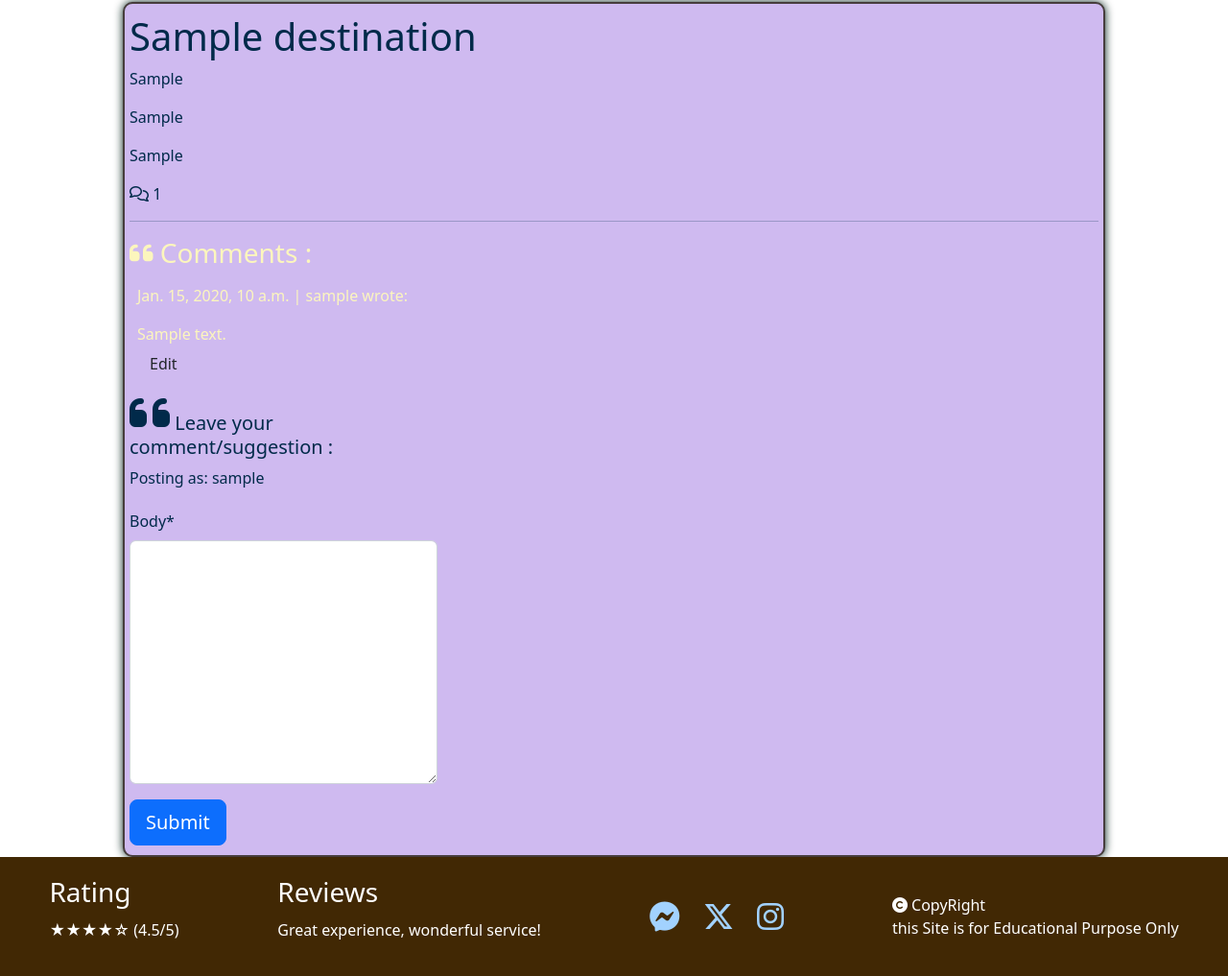
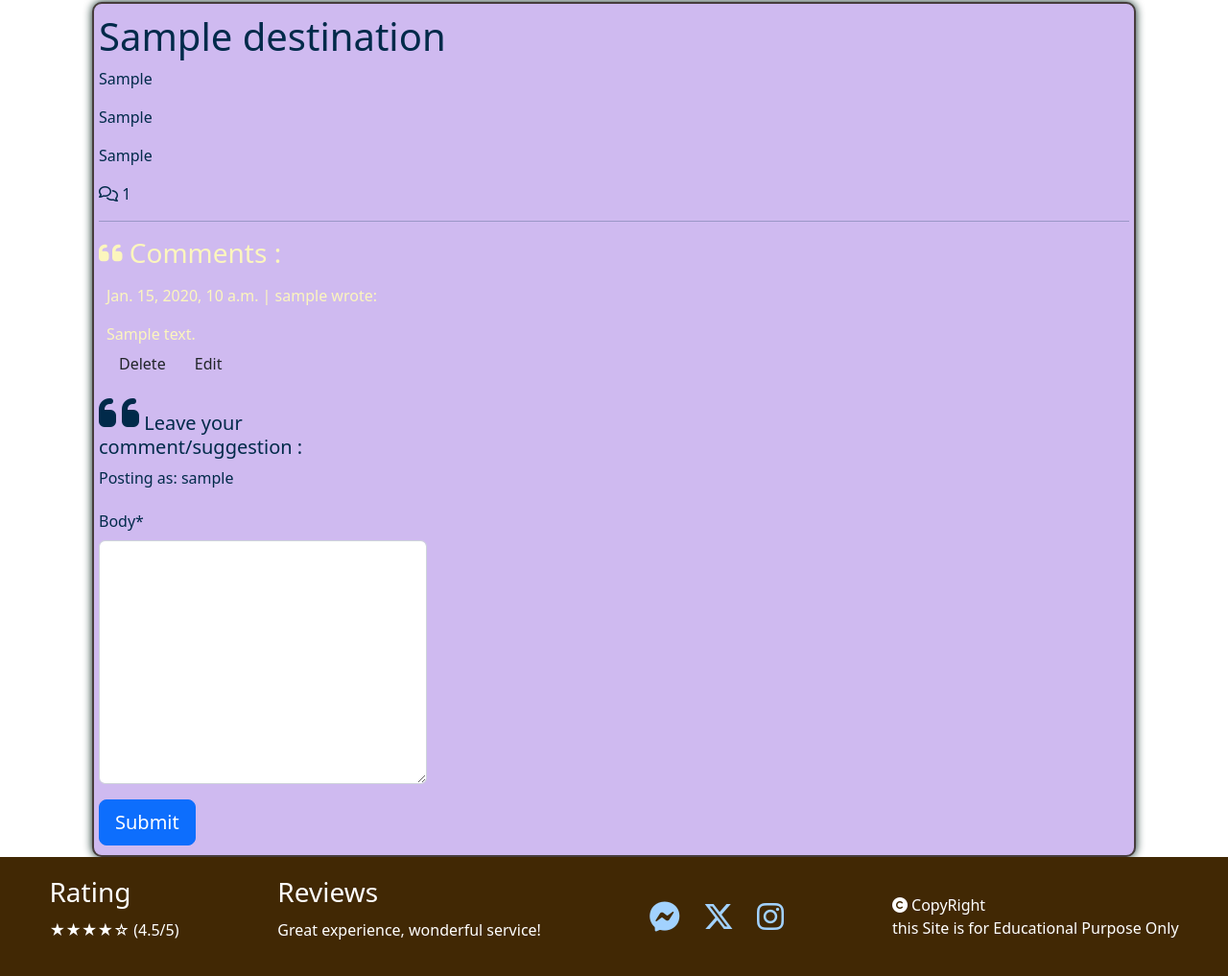
Before and after one commit to eshwes01/travel, a Django app: a page that uses destinations/templates/destinations/info.html in a window 1280 px wide. Shown: the part 104-1121 px from the top of the page at 96% size. Run offline with Django 4.2, Linux system fonts and the light colour scheme; a user stored in the database is signed in; tables that the repository leaves empty hold one stand-in row (values such as "Sample post"); some libraries are stand-ins or nearby versions.

Commit message:
Added code for the delete comment method in views.py and in the info template, js script updated

```diff
--- a/destinations/templates/destinations/info.html
+++ b/destinations/templates/destinations/info.html
@@ -49,6 +49,7 @@
                     </p>
                     {% endif %}
                     {% if user.is_authenticated and comment.author == user %}
+                    <button class="btn btn-delete" comment_id="{{ comment.id }}"> Delete </button>
                     <button class="btn btn-edit" comment_id="{{ comment.id }}"> Edit </button>
                     {% endif %}
                 </div>
@@ -74,6 +75,25 @@
       </div>
     </div>
 </div>
+<div class="modal fade" id="deleteModal" tabindex="-1"
+  aria-labelledby="deleteModalLabel" aria-hidden="true">
+  <div class="modal-dialog">
+    <div class="modal-content">
+      <div class="modal-header">
+        <h5 class="modal-title" id="deleteModalLabel">Delete comment?</h5>
+        <button type="button" class="btn-close" data-bs-dismiss="modal" aria-label="Close"></button>
+      </div>
+      <div class="modal-body">
+        Are you sure you want to delete your comment?
+        This action cannot be undone.
+      </div>
+      <div class="modal-footer">
+        <button type="button" class="btn btn-secondary" data-bs-dismiss="modal"> Close </button>
+        <a id="deleteConfirm" href="#" class="btn btn-danger">Delete</a>
+      </div>
+    </div>
+  </div>
+</div>
 {% endblock content %}
 
 {% block extras %}
--- a/destinations/urls.py
+++ b/destinations/urls.py
@@ -6,6 +6,7 @@
         path('<slug:slug>/info_detail/',views.info_detail, name='info_detail'),
         path('<int:package_id>',views.itinerary_detail, name= 'itinerary_detail'),
         path('<slug:slug>/info_detail/edit_comment/<int:comment_id>',views.comment_edit, name='comment_edit'),
+        path('<slug:slug>/info_detail/delete_comment/<int:comment_id>',views.comment_delete, name='comment_delete'),
         path('mybooking/', views.my_booking, name='my_booking'),
         path('',views.DestinationsList.as_view(), name='home'),
 ]
--- a/destinations/views.py
+++ b/destinations/views.py
@@ -28,7 +28,7 @@
 
     return render(request, 'destinations/no_bookings.html', {'message' : 'Plase log in to make the booking ',})
 
-
+# Package Detail page will call this method
 def package_detail(request, slug):
     # dataset= Packages.objects.all()
     # package = get_object_or_404(dataset, slug=slug)
@@ -47,6 +47,8 @@
             "destination" :destination.title
         }
     )
+
+# Info Detail page will calll this method
 
 def info_detail(request, slug):
 
@@ -81,6 +83,7 @@
         }
     )
 
+# Editing a comment
 def comment_edit(request, slug, comment_id):
     """
       view to edit comment
@@ -102,7 +105,21 @@
             messages.add_message(request, messages.ERROR, 'Error on Update')
         return HttpResponseRedirect(reverse('info_detail',args = [slug]))
 
+# Deleting a comment
+def comment_delete(request, slug, comment_id):
+        queryset = Destination.objects.all()
+        destination = get_object_or_404(queryset, slug=slug)
+        comment = get_object_or_404(Comment, pk=comment_id)
 
+        if comment.author == request.user:
+            comment.delete()
+            messages.add_message(request, messages.SUCCESS, "Comment Deleted! ")
+        else:
+            messages.add_message(request, messages.ERROR, "You can only delete your own comment! ")
+        return HttpResponseRedirect(reverse('info_detail',args = [slug]))
+
+
+# Itinerary Detail page will call this method.
 def itinerary_detail(request, package_id):
 
         queryset = Packages.objects.all()
--- a/static/css/style.css
+++ b/static/css/style.css
@@ -240,7 +240,7 @@
     display: relative;
     border: 2px solid #473d3d;
     border-radius: 10px;
-    width: 80%;
+    width: 85%;
     height :auto;
     box-shadow: 0 0 10px #06241c;
     margin-top: 2px;
--- a/static/js/comments.js
+++ b/static/js/comments.js
@@ -2,6 +2,9 @@
 const commentText = document.getElementById("id_body");
 const commentForm = document.getElementById("commentForm");
 const submitButton = document.getElementById("submitButton");
+const deleteModal = new bootstrap.Modal(document.getElementById("deleteModal"));
+const deleteButtons = document.getElementsByClassName("btn-delete")
+const deleteConfirm = document.getElementById("deleteConfirm");
 
 for (let button of editButtons) {
     button.addEventListener("click", (e) => {
@@ -12,3 +15,11 @@
       commentForm.setAttribute("action", `edit_comment/${commentId}`);
     });
   }
+
+  for (let button of deleteButtons) {
+    button.addEventListener("click", (e) => {
+      let commentId = e.target.getAttribute("data-comment_id");
+      deleteConfirm.href = `delete_comment/${commentId}`;
+      deleteModal.show();
+    });
+  }
```
